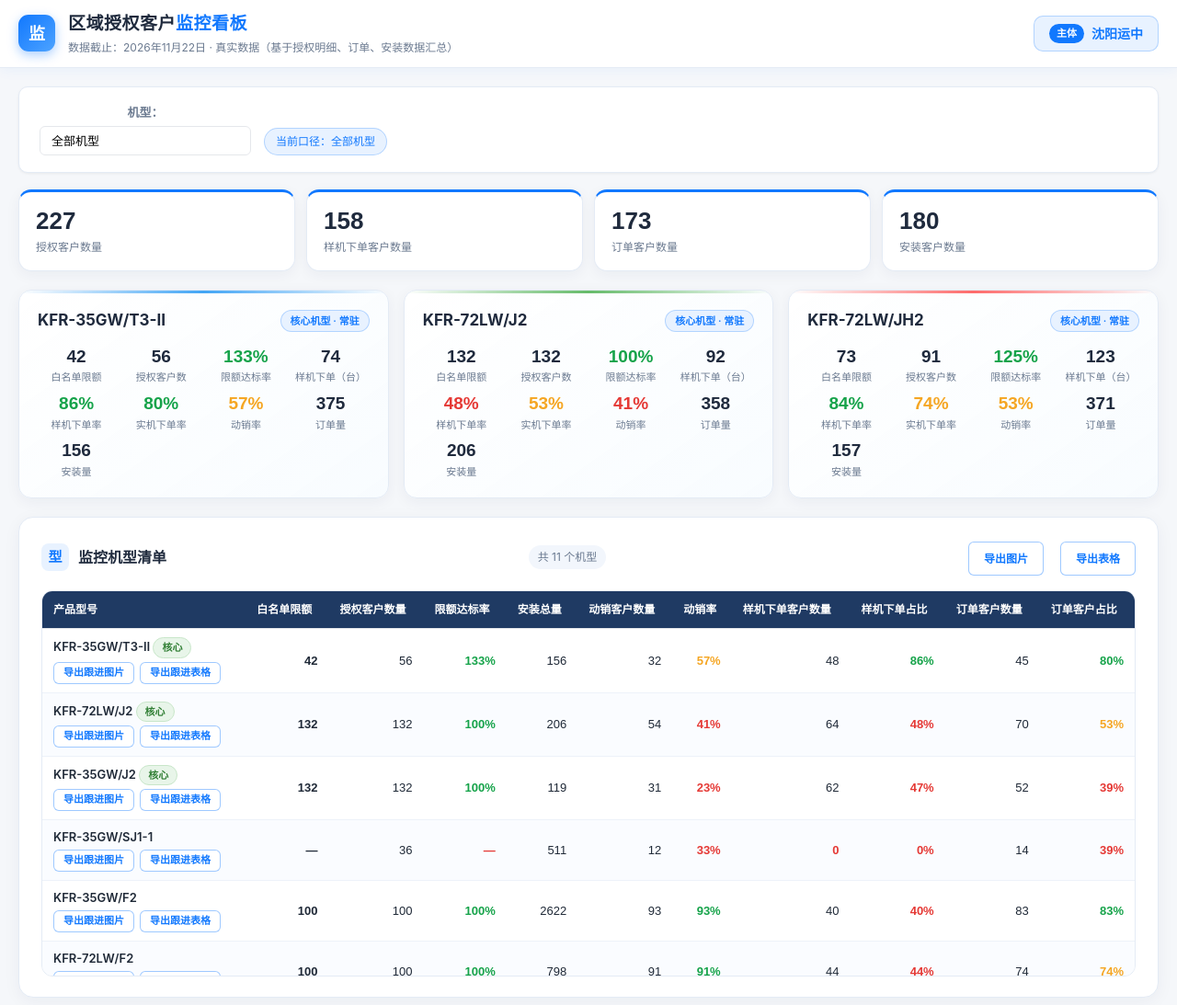
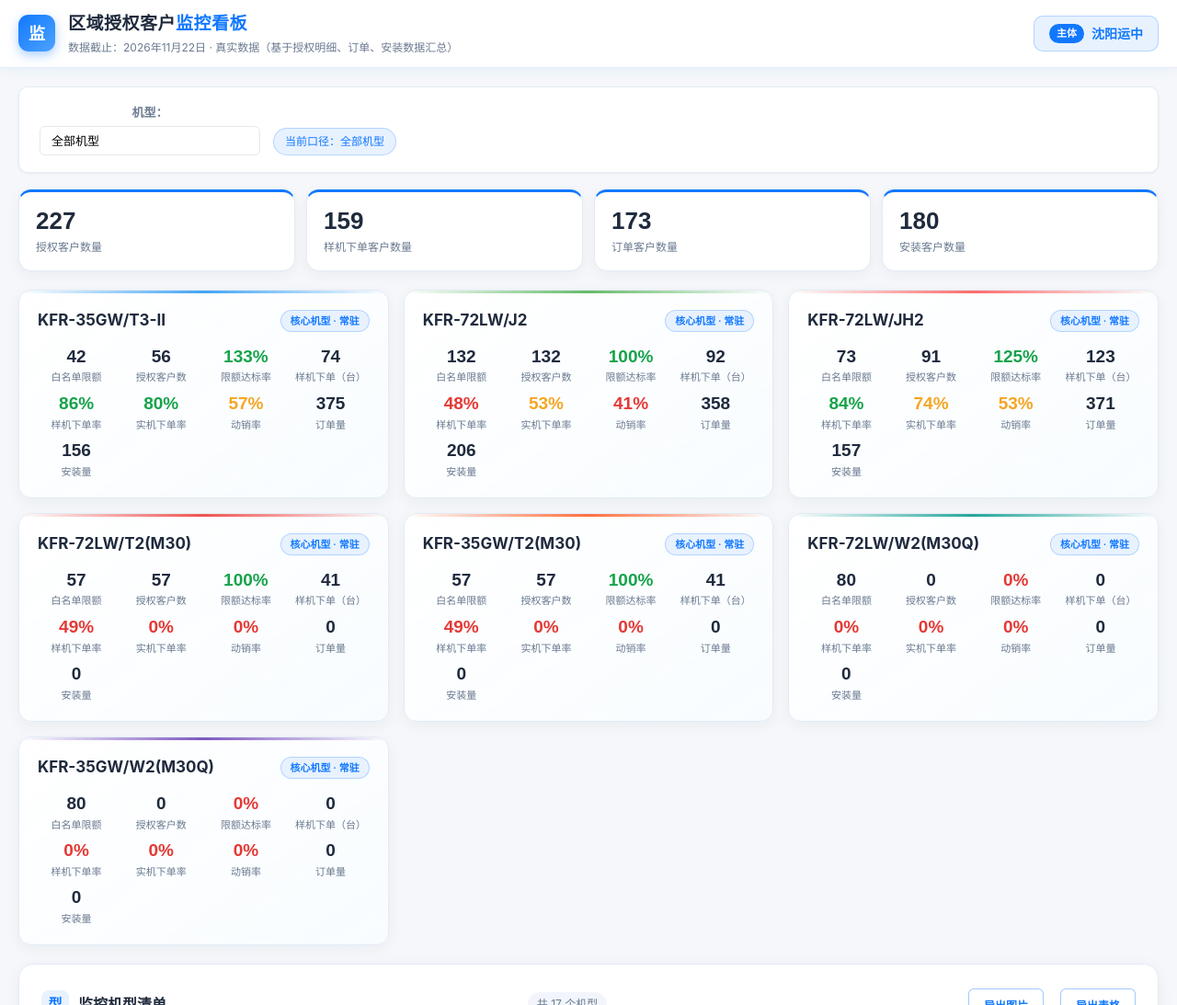
Before and after one commit to duan1016/wecom-dashboard, a plain HTML site: page merchant-monitor.html in a window 1280 px wide. Shown: the top 1093 px of the page at 92% size. Drawn offline with Linux system fonts and the light colour scheme.

Commit message:
fix: MODELS添加hwr7/hwr3/4新机型, CORE更新为7个常驻

```diff
--- a/merchant-monitor.html
+++ b/merchant-monitor.html
@@ -410,10 +410,16 @@ const MODELS = {
   m20: { name:'KFR-72LW/M20',   code:'31022210M04706', sample:'KFR-72L/M20[Y]',   scode:'21022211Y03713', quota:null,color:'#78909c' },
   fa2: { name:'KFR-72LW/FA2',   code:'31022210007786', sample:'KFR-72L/FA2[Y]',   scode:'21022211Y03313', quota:120, color:'#5c6bc0' },
   q2:  { name:'KFR-35GW/Q2',    code:'31022010010808', sample:'KFR-35G/Q2[Y]',    scode:'21022011Y04762', quota:216, color:'#26a69a' },
-  jh2:{ name:'KFR-72LW/JH2', code:'31022211008264', sample:'KFR-72L/JH2[Y]', scode:'21022211Y03653', quota:73, color:'#FF6B6B' }
+  jh2: { name:'KFR-72LW/JH2',   code:'31022211008264', sample:'KFR-72L/JH2[Y]',   scode:'21022211Y03653', quota:73,  color:'#FF6B6B', core:1 },
+  hwr7:{ name:'KFR-35GW/HWR7',  code:'31022010011068', sample:'KFR-35G/HWR7[Y]',  scode:'21022011Y05042', quota:49,  color:'#8d6e63' },
+  hwr3:{ name:'KFR-72LW/HWR3',  code:'31022210008046', sample:'KFR-72L/HWR3[Y]',  scode:'21022211Y03613', quota:49,  color:'#90a4ae' },
+  t2m30l:{ name:'KFR-72LW/T2(M30)',  code:'31022210008306', sample:'KFR-72L/T2(M30)[Y]',  scode:'21022211Y03893', quota:57, color:'#ef5350', core:1 },
+  t2m30g:{ name:'KFR-35GW/T2(M30)',  code:'31022010011408', sample:'KFR-35G/T2(M30)[Y]',  scode:'21022011Y05302', quota:57, color:'#ff7043', core:1 },
+  w2m30l:{ name:'KFR-72LW/W2(M30Q)', code:'—',              sample:'KFR-72L/W2(M30Q)[Y]', scode:'21022211Y03853', quota:80, color:'#26a69a', core:1 },
+  w2m30g:{ name:'KFR-35GW/W2(M30Q)', code:'—',              sample:'KFR-35G/W2(M30Q)[Y]', scode:'21022011Y05322', quota:80, color:'#7e57c2', core:1 }
 };
 const MODEL_KEYS = Object.keys(MODELS);
-const CORE = ['t3g','j2l','jh2'];
+const CORE = ['t3g','j2l','jh2','t2m30l','t2m30g','w2m30l','w2m30g'];
 
 /* 客户明细数据（占位）：每客户 city 城市 / dist 区县 / code 编码 / name 名称 + m 各机型
    { a 授权(1/0), d 是否出样(1/0), s 样机下单(台), p 提货(台), o 订单(台), i 安装(台) }；未列出的机型 = 未授权且全 0 */
```
